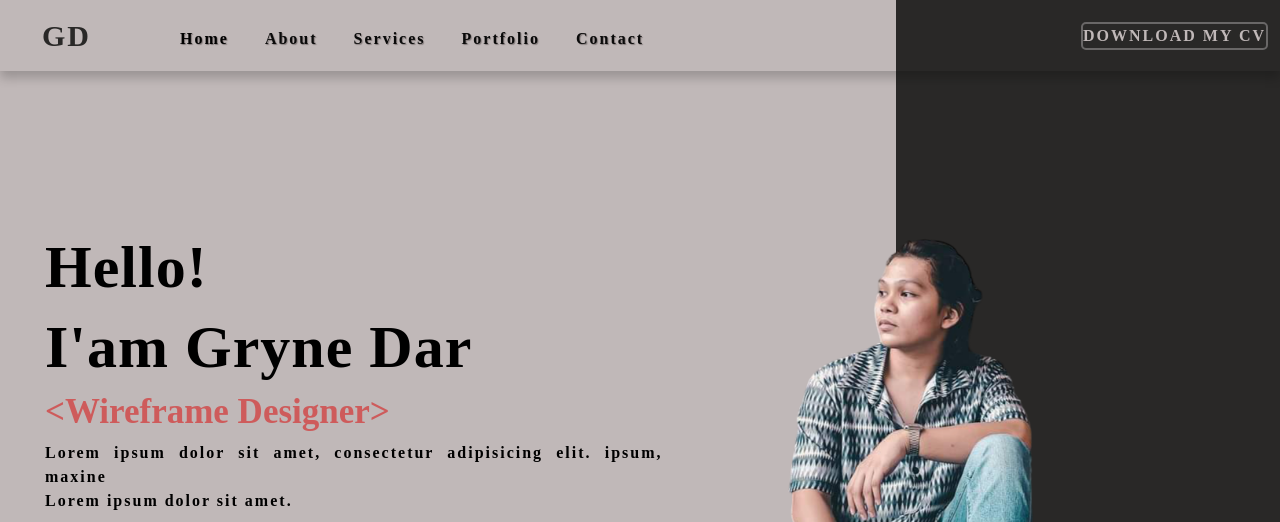
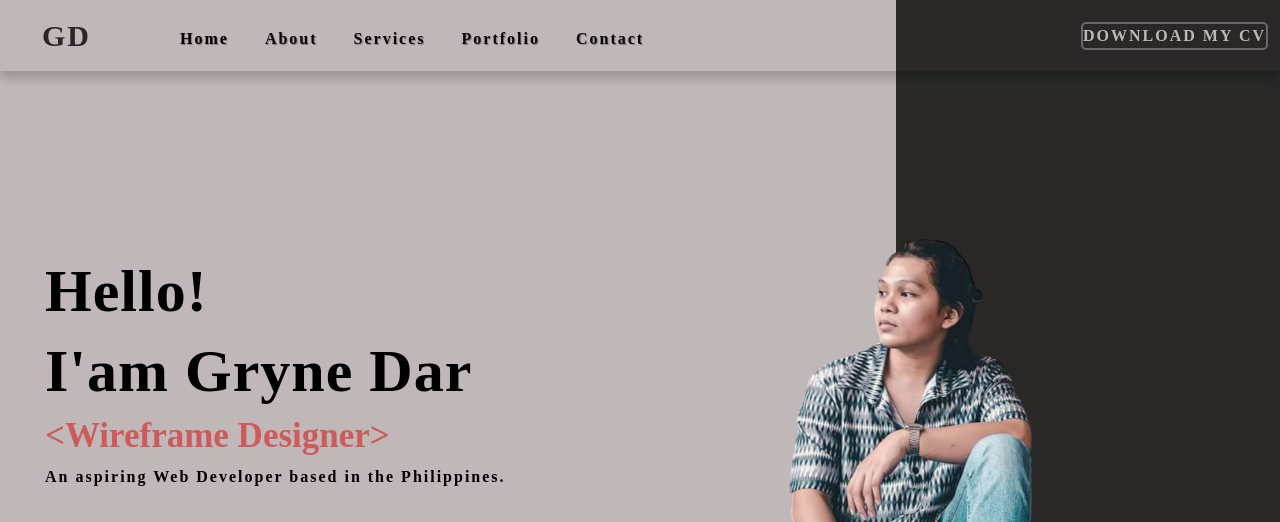
Before and after one commit to guchi2/gryne-portfolio, a plain HTML site: page index.html in a window 1280 px wide. Shown: the top 522 px of the page. Drawn offline with nearby package versions, Linux system fonts and the light colour scheme; a web font is replaced by a local one.

Commit message:
Update index.html

```diff
--- a/index.html
+++ b/index.html
@@ -62,8 +62,8 @@
                     <h5>Hello!</h5>
                     <h5> I'am <span>Gryne Dar</span></h5>
                     <h2 class="changecontent"></h2>
-                    <p>Lorem ipsum dolor sit amet, consectetur adipisicing elit. ipsum, maxine
-                         <br>Lorem ipsum dolor sit amet.
+                    <p>An aspiring Web Developer based in the Philippines.
+
                     </p>
 
                     <button id="btn1">HIRE ME</button>
```
